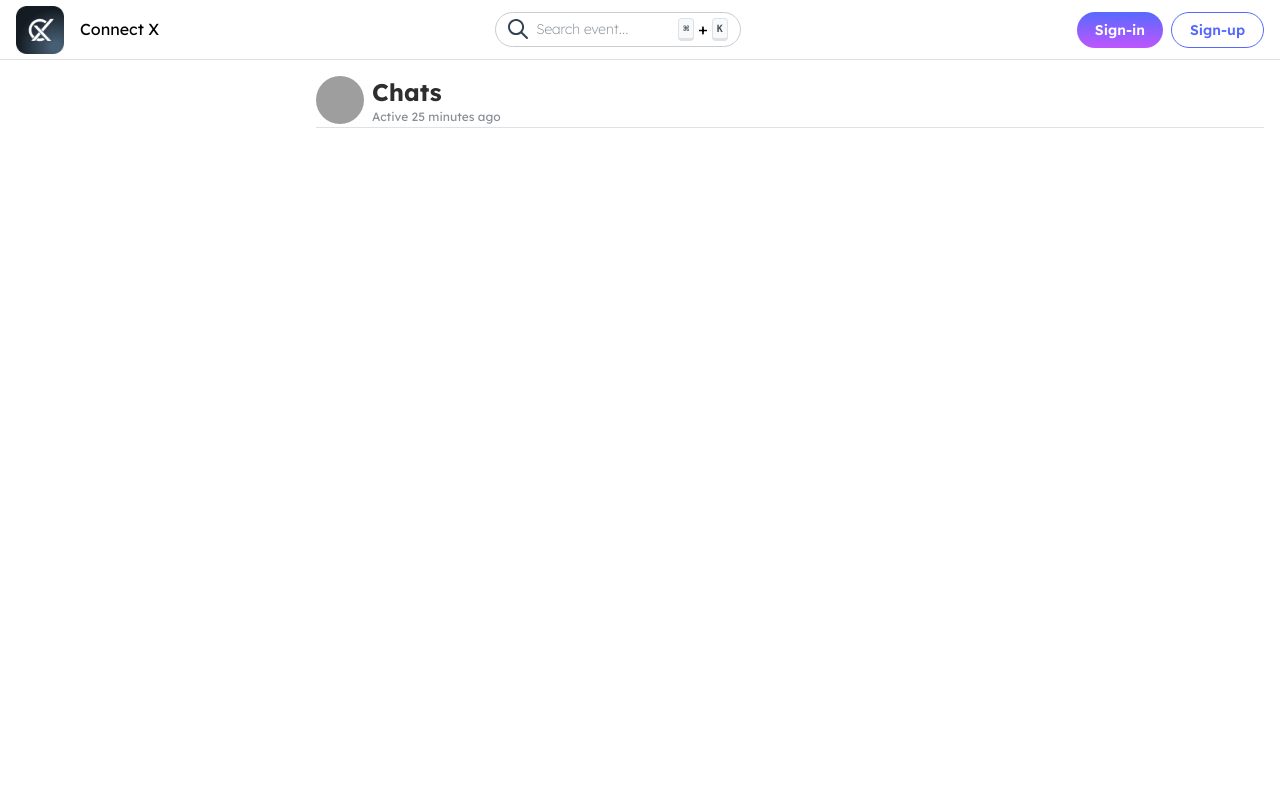
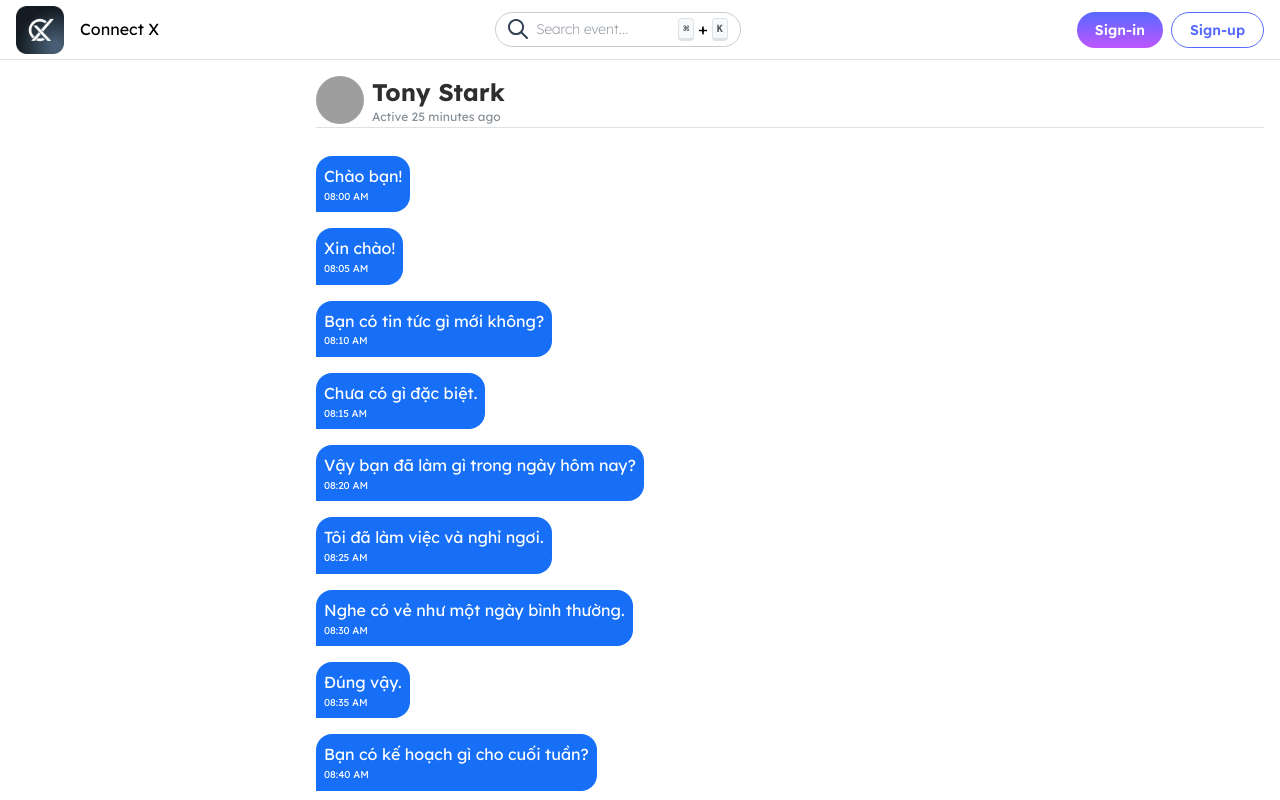
Before and after one commit to connectx-network/connectx-client, a Next.js app: page /messages/dass in a window 1280 px wide. Shown: the top 800 px of the page. Built offline with nearby package versions, Linux system fonts and the light colour scheme; no server answers; grey boxes are pictures that could not be loaded.

Commit message:
UI person chat screen

```diff
--- a/package.json
+++ b/package.json
@@ -23,6 +23,7 @@
     "@types/lodash": "^4.14.202",
     "@vis.gl/react-google-maps": "^0.7.1",
     "axios": "^1.6.7",
+    "clsx": "^2.1.0",
     "dayjs": "^1.11.10",
     "firebase": "^10.8.0",
     "lodash": "^4.17.21",
--- a/src/app/(main)/messages/[id]/page.tsx
+++ b/src/app/(main)/messages/[id]/page.tsx
@@ -1,4 +1,15 @@
-import { Avatar, Divider, Flex, Title, Text, Stack } from "@mantine/core";
+import { MessageItem } from "@/components/messages/MessageItem";
+import {
+  Avatar,
+  Divider,
+  Flex,
+  Title,
+  Text,
+  Stack,
+  TextInput,
+  Space,
+} from "@mantine/core";
+import { MESSAGES } from "../mock";
 
 const PersonalChatPage = () => {
   return (
@@ -7,14 +18,21 @@ const PersonalChatPage = () => {
         <Avatar src={"https://picsum.photos/200"} w={48} h={48} />
         <div>
           <Title order={2} c="dark" fz={24}>
-            Chats
+            Tony Stark
           </Title>
           <Text c="dimmed" fz={12}>
             Active 25 minutes ago
           </Text>
         </div>
       </Flex>
-      <Divider />
+      <Divider mb={28} />
+      <Stack className="overflow-y-scroll no-scrollbar">
+        {MESSAGES.map((message) => (
+          <MessageItem key={message.timestamp} message={message} />
+        ))}
+      </Stack>
+      <Space h={28} />
+      <TextInput size="lg" radius={16} placeholder="Type something..." />
     </div>
   );
 };
--- /dev/null
+++ b/src/app/(main)/messages/mock.ts
@@ -0,0 +1,79 @@
+export const MESSAGES = [
+  {
+    senderId: "0f5c5d0c-e144-4f4e-8c1c-3250c82829d7",
+    content: "Chào bạn!",
+    timestamp: new Date("2024-03-02T08:00:00"),
+  },
+  {
+    senderId: "Bob",
+    content: "Xin chào!",
+    timestamp: new Date("2024-03-02T08:05:00"),
+  },
+  {
+    senderId: "0f5c5d0c-e144-4f4e-8c1c-3250c82829d7",
+    content: "Bạn có tin tức gì mới không?",
+    timestamp: new Date("2024-03-02T08:10:00"),
+  },
+  {
+    senderId: "Bob",
+    content: "Chưa có gì đặc biệt.",
+    timestamp: new Date("2024-03-02T08:15:00"),
+  },
+  {
+    senderId: "0f5c5d0c-e144-4f4e-8c1c-3250c82829d7",
+    content: "Vậy bạn đã làm gì trong ngày hôm nay?",
+    timestamp: new Date("2024-03-02T08:20:00"),
+  },
+  {
+    senderId: "Bob",
+    content: "Tôi đã làm việc và nghỉ ngơi.",
+    timestamp: new Date("2024-03-02T08:25:00"),
+  },
+  {
+    senderId: "0f5c5d0c-e144-4f4e-8c1c-3250c82829d7",
+    content: "Nghe có vẻ như một ngày bình thường.",
+    timestamp: new Date("2024-03-02T08:30:00"),
+  },
+  {
+    senderId: "Bob",
+    content: "Đúng vậy.",
+    timestamp: new Date("2024-03-02T08:35:00"),
+  },
+  {
+    senderId: "0f5c5d0c-e144-4f4e-8c1c-3250c82829d7",
+    content: "Bạn có kế hoạch gì cho cuối tuần?",
+    timestamp: new Date("2024-03-02T08:40:00"),
+  },
+  {
+    senderId: "Bob",
+    content: "Tôi đang suy nghĩ về việc đi du lịch.",
+    timestamp: new Date("2024-03-02T08:45:00"),
+  },
+  {
+    senderId: "0f5c5d0c-e144-4f4e-8c1c-3250c82829d7",
+    content: "Chào bạn!",
+    timestamp: new Date("2024-03-02T08:46:00"),
+  },
+  {
+    senderId: "Bob",
+    content: "Xin chào!",
+    timestamp: new Date("2024-03-02T08:50:00"),
+  },
+  {
+    senderId: "0f5c5d0c-e144-4f4e-8c1c-3250c82829d7",
+    content: "Bạn có tin tức gì mới không?",
+    timestamp: new Date("2024-03-02T08:56:00"),
+  },
+  {
+    senderId: "Bob",
+    content: "Chưa có gì đặc biệt.",
+    timestamp: new Date("2024-03-02T09:15:00"),
+  },
+  {
+    senderId: "0f5c5d0c-e144-4f4e-8c1c-3250c82829d7",
+    content: "Vậy bạn đã làm gì trong ngày hôm nay?",
+    timestamp: new Date("2024-03-02T09:20:00"),
+  },
+
+  //Thêm tin nhắn khác nếu cần
+];
--- a/src/components/layout/sidebar/index.tsx
+++ b/src/components/layout/sidebar/index.tsx
@@ -9,7 +9,7 @@ import { usePathname } from "next/navigation";
 const sidebarList = [
   {
     title: "Home",
-    icon: <Icons.home />,
+    icon: <Icons.home color="#767676" />,
     path: ROUTER.HOME,
   },
   {
--- /dev/null
+++ b/src/components/messages/MessageItem.tsx
@@ -0,0 +1,30 @@
+"use client";
+
+import { useAuthStore } from "@/store/auth.store";
+import { Text } from "@mantine/core";
+import clsx from "clsx";
+import dayjs from "dayjs";
+import { useMemo } from "react";
+
+export const MessageItem = ({ message }: any) => {
+  const { auth } = useAuthStore();
+  const isMyMessage = useMemo(
+    () => auth?.user?.id === message.senderId,
+    [auth?.user?.id, message.senderId]
+  );
+  return (
+    <div
+      className={clsx(
+        " p-2 rounded-[16px] w-fit rounded-bl-none text-white",
+        isMyMessage &&
+          "rounded-br-none rounded-bl-[16px] self-end bg-[#6465FF] ",
+        !isMyMessage && "bg-[#166FF6]"
+      )}
+    >
+      {message.content}
+      <Text fz={10} className={clsx(isMyMessage && "text-right")}>
+        {dayjs(message.timestamp).format("hh:mm A")}
+      </Text>
+    </div>
+  );
+};
```
